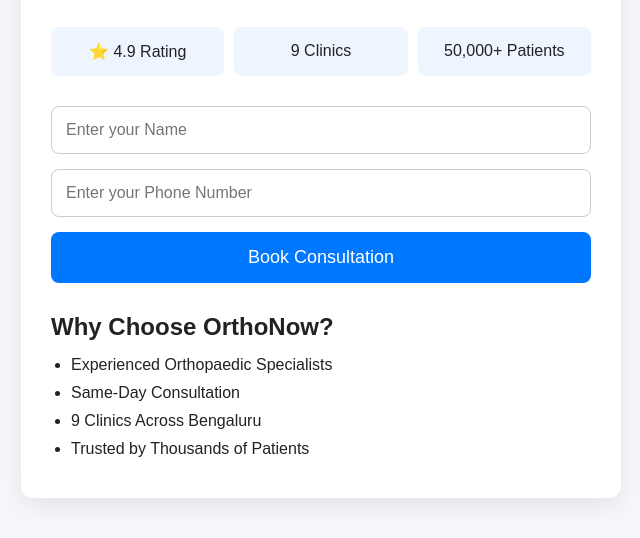
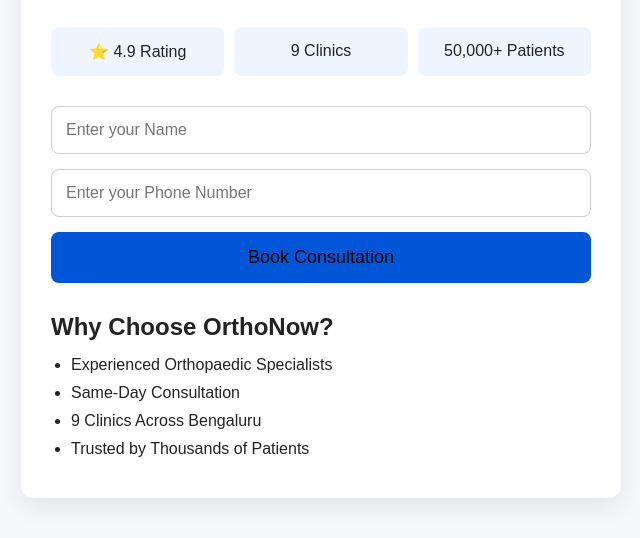
Before and after one commit to mittalvansh504/Namoza_Developer_project, a plain HTML site: page index.html in a window 1280 px wide. Shown: the part 266-804 px from the top of the page, without its empty margins (319-959 px from the left). Drawn offline with Linux system fonts and the light colour scheme.

Commit message:
added main & improved button colour & hover

```diff
--- a/index.html
+++ b/index.html
@@ -79,16 +79,17 @@ input{
 
 button{
     padding:15px;
-    background:#0077ff;
-    color:white;
+    background:#0056d6;
+    color:ffffff;
     border:none;
     border-radius:8px;
     font-size:18px;
     cursor:pointer;
+    transition:background-color .2s ease;
 }
 
 button:hover{
-    background:#005fd4;
+    background:#003f9e;
 }
 
 .benefits{
@@ -135,7 +136,7 @@ button:hover{
 </head>
 
     <body>
-
+        <main>
         <div class="container">
 
             <div class="logo">
@@ -230,6 +231,7 @@ document.addEventListener("DOMContentLoaded", () => {
         });
     });
     </script>
+    </main>
 
     </body>
 </html>
```
Lines whose indentation alone changed are shown as unchanged.
